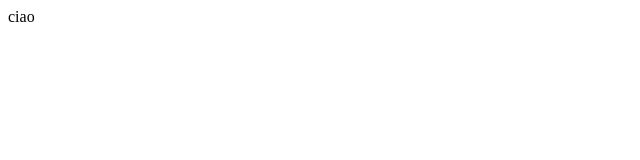
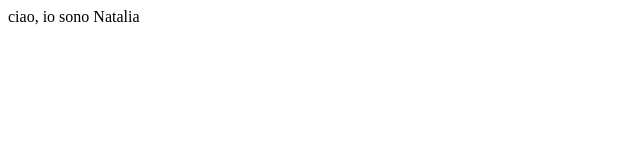
Before and after one commit to leorossi/git-learning, a plain HTML site: page index.html in a window 1280 px wide. Shown: the whole page, without its empty margins (0-640 px from the left). Drawn offline with Linux system fonts and the light colour scheme.

Commit message:
adds name

```diff
--- a/index.html
+++ b/index.html
@@ -1,3 +1,3 @@
 <html>
-  ciao
+  ciao, io sono Natalia
 </html>
```
